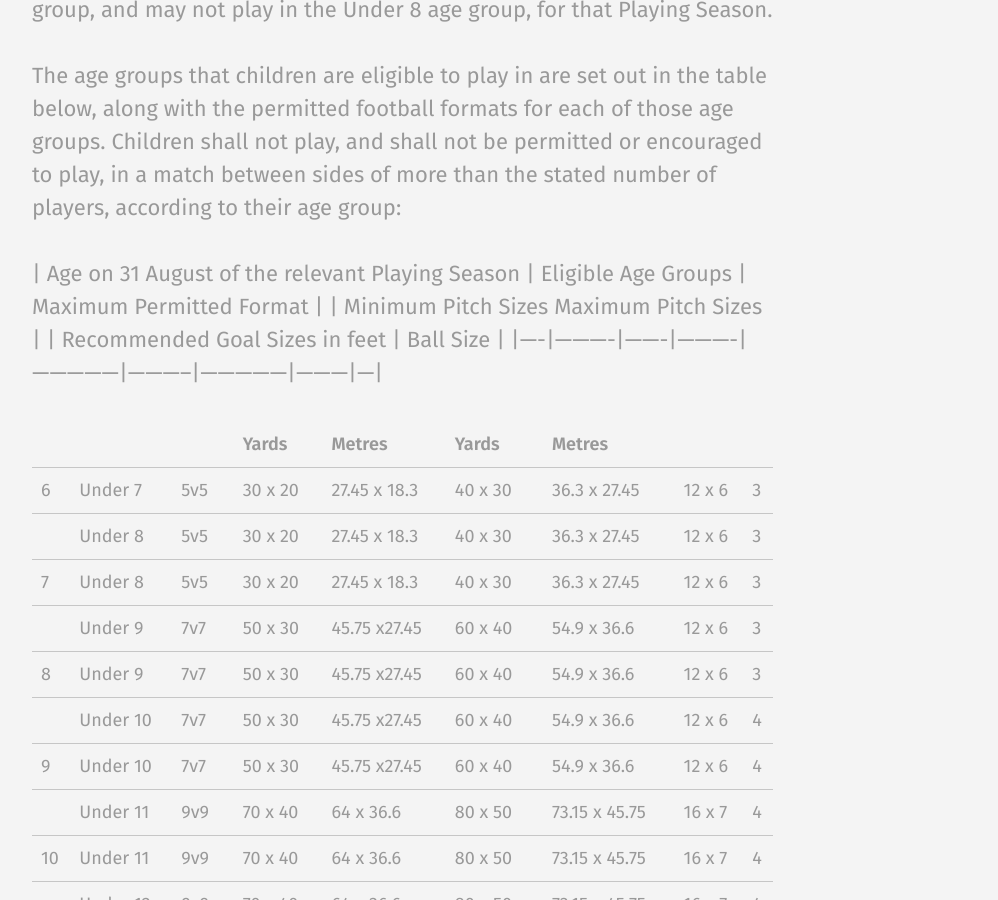
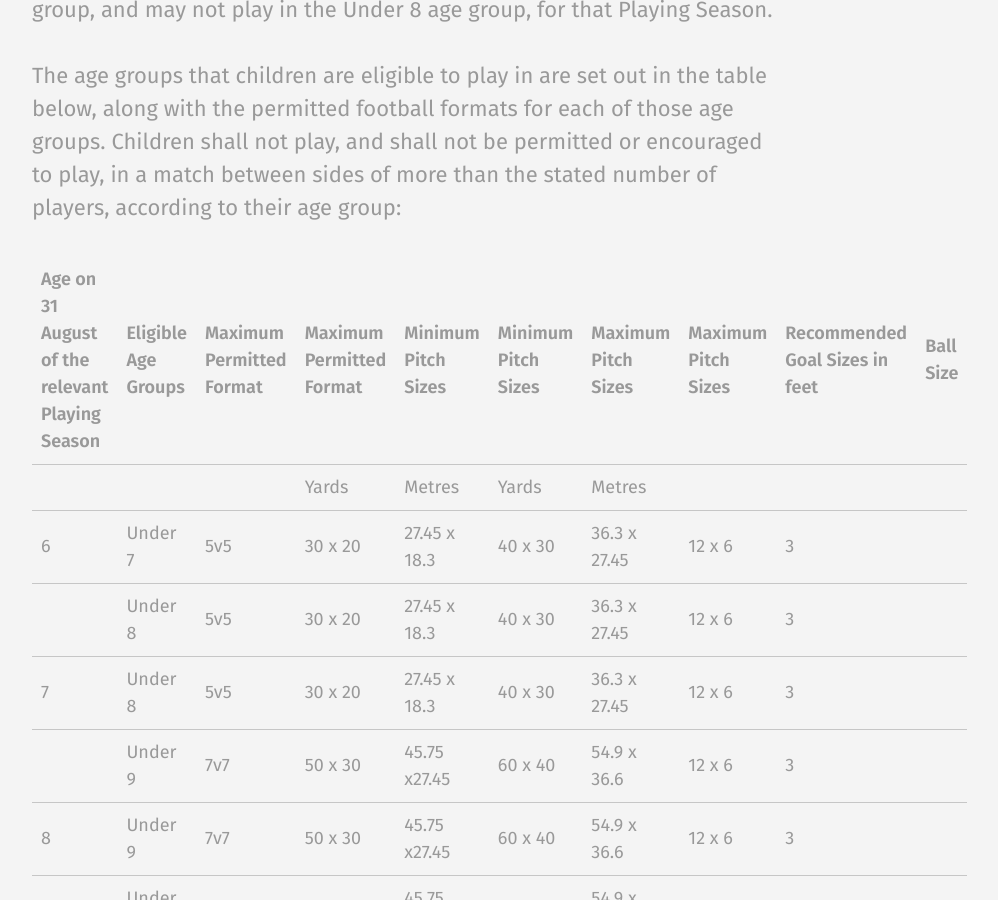
Before and after one commit to rotherleague/Rother, a Jekyll site: the page built from rules.md, in a window 1280 px wide and 900 px high, scrolled down 28890 px. Shown: the whole window, without its empty margins (56-1054 px from the left). Built offline with Jekyll 4.4.1, drawn with Linux system fonts in a browser that asks for light colours.

Commit message:
Update 18.md

```diff
--- a/_includes/rules/18.md
+++ b/_includes/rules/18.md
@@ -46,11 +46,9 @@ Notwithstanding the above, a child is permitted to play up in the age group abov
 
 The age groups that children are eligible to play in are set out in the table below, along with the permitted football formats for each of those age groups. Children shall not play, and shall not be permitted or encouraged to play, in a match between sides of more than the stated number of players, according to their age group:
 
-| Age on 31 August of the relevant Playing Season	| Eligible Age Groups	| Maximum Permitted Format	| | Minimum Pitch Sizes	Maximum Pitch Sizes | | Recommended Goal Sizes in feet	| Ball Size |
+| Age on 31 August of the relevant Playing Season	| Eligible Age Groups	| Maximum Permitted Format	|  Maximum Permitted Format | Minimum Pitch Sizes	| Minimum Pitch Sizes	| Maximum Pitch Sizes |  Maximum Pitch Sizes | Recommended Goal Sizes in feet	| Ball Size |
 |----|----------|-------|----------|---------------|-----------|---------------|---------|---|
-
 |   	|        	 |       | Yards    | Metres        | Yards     | Metres        |         |   |
-|----|----------|-------|----------|---------------|-----------|---------------|---------|---|
 | 6 	| Under 7	 | 5v5   | 30 x 20  | 27.45 x 18.3  | 40 x 30   | 36.3 x 27.45  | 12 x 6  | 3 |
 | 	  | Under 8	 | 5v5   | 30 x 20  | 27.45 x 18.3  | 40 x 30   | 36.3 x 27.45  | 12 x 6	 | 3 |
 | 7 	| Under 8	 | 5v5   | 30 x 20  | 27.45 x 18.3  | 40 x 30   | 36.3 x 27.45  | 12 x 6	 | 3 |
```
